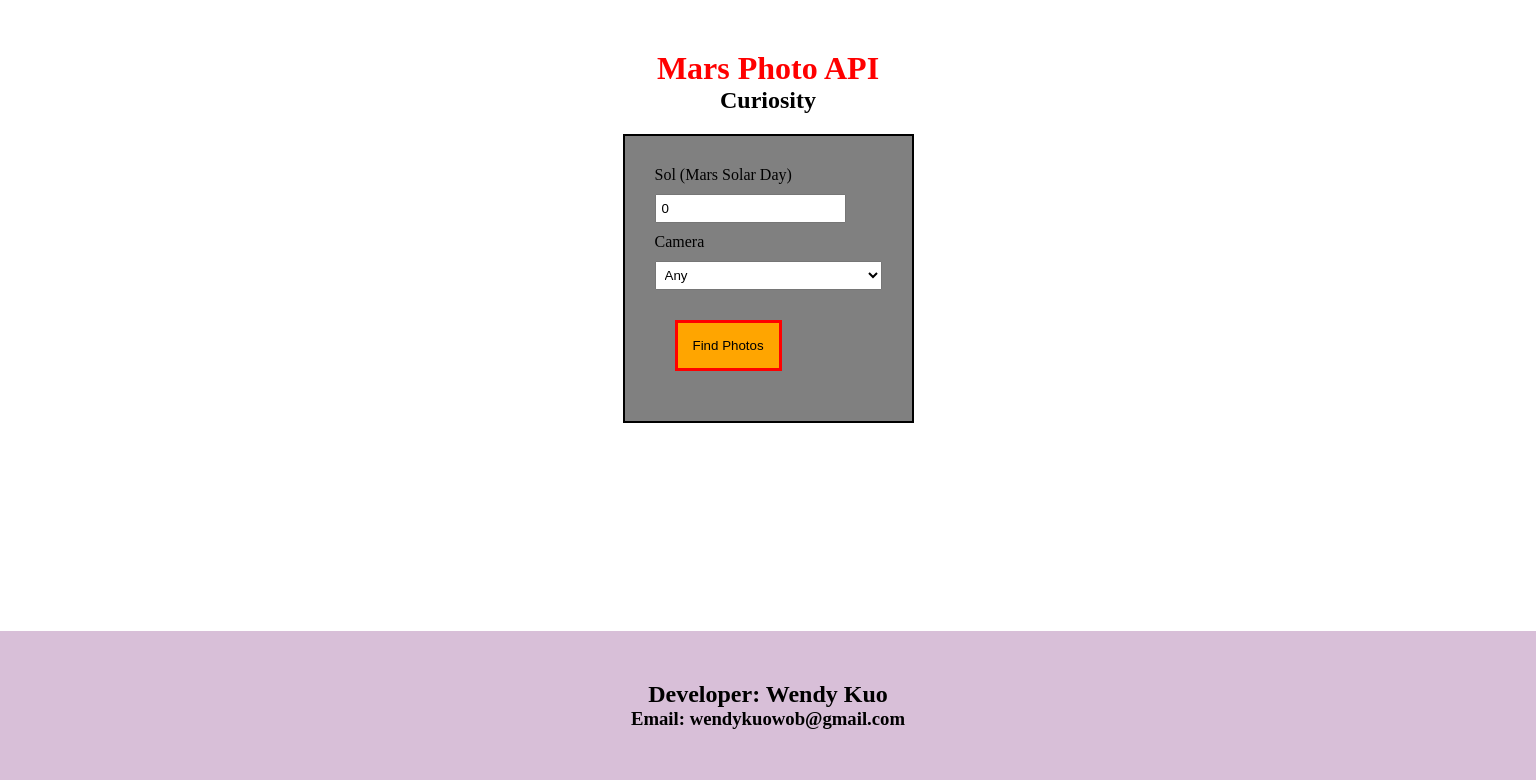
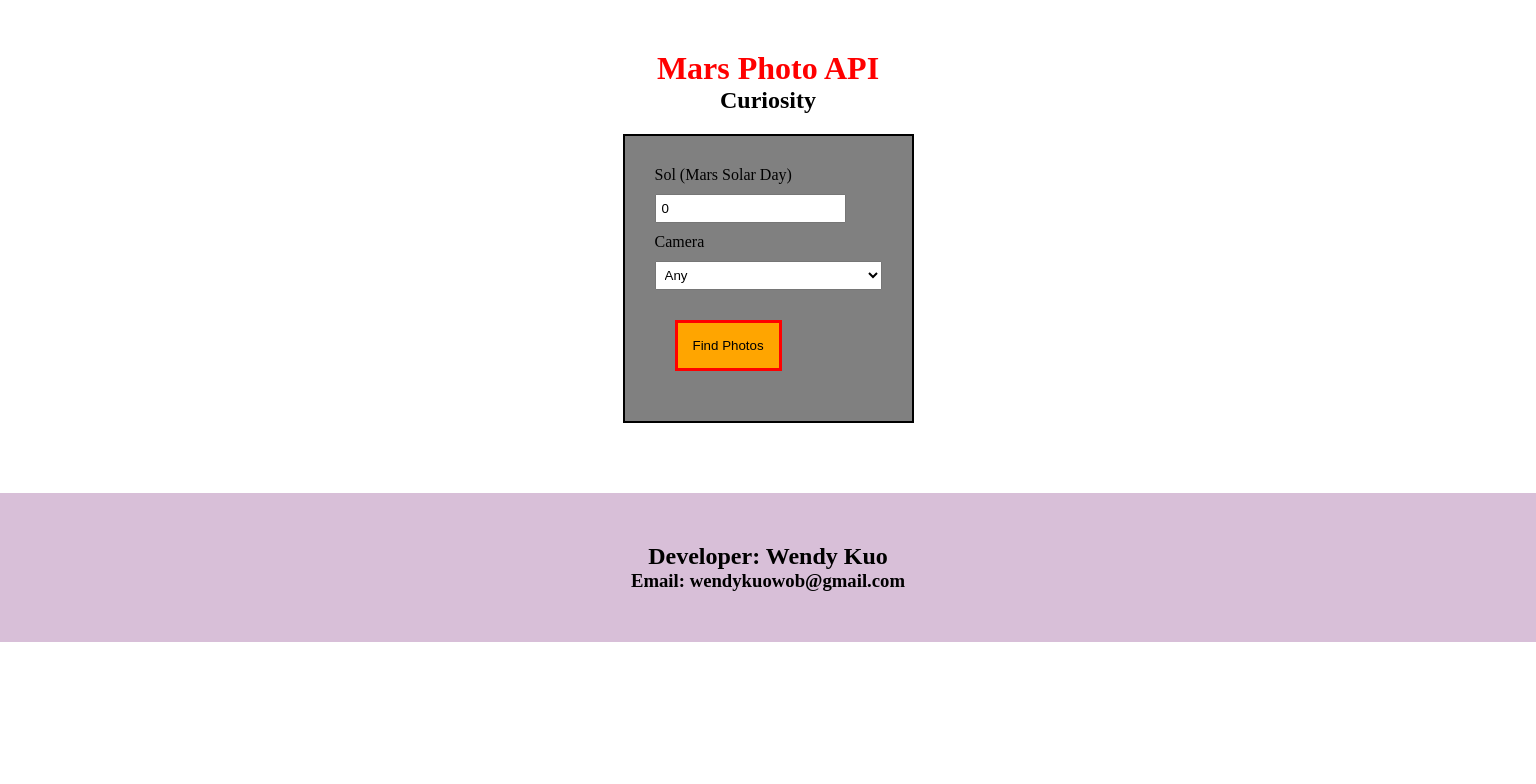
Before and after one commit to codergirl01/mars-photos-project, a React (Vite) app in the folder client/: page / in a window 1536 px wide. Shown: the top 784 px of the page. Built offline with nearby package versions, Linux system fonts and the light colour scheme.

Commit message:
add media queries

```diff
--- a/client/src/index.css
+++ b/client/src/index.css
@@ -76,10 +76,10 @@ button.submit {
     display: flex;
     flex-direction: column;
     background-color: thistle;
-    margin-bottom: 20px;
+    margin-bottom: 50px;
+    margin-top: 50px;
     padding: 50px;
-    position: absolute;
-    bottom: 0;
+    position: sticky;
     width: 100%;
   }
 
@@ -95,3 +95,14 @@ button.submit {
         justify-content: center;
     }
   }
+
+  @media (min-width: 1420px) {
+    .images-container div {
+        width: 15%;
+        height: 200px;
+    }
+
+    .images-container {
+        justify-content: left;
+    }
+  }
```
